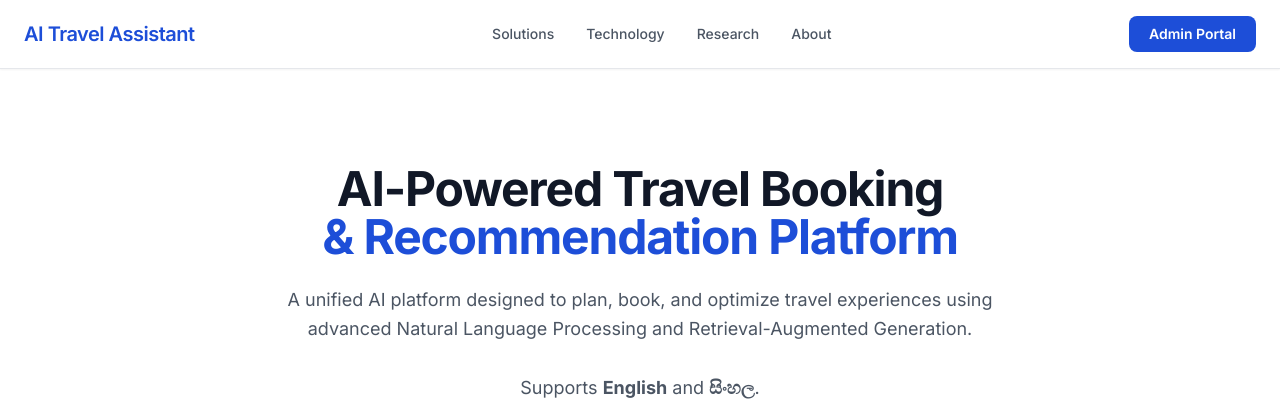
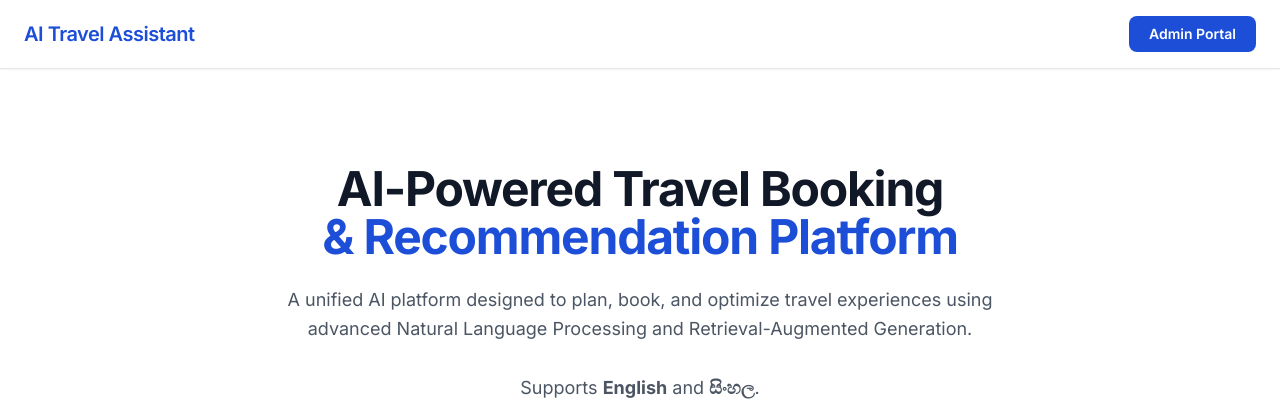
Before and after one commit to Sahasra-Kesara/travel-app-ai, a Flask app: page /user/ in a window 1280 px wide. Shown: the top 420 px of the page. Run offline with Flask 3, Linux system fonts and the light colour scheme; parts of the project's set-up code (start-up, migrations or seed data) failed here and were passed over; some libraries are stand-ins or nearby versions.

Commit message:
removed nav bar

```diff
--- a/app/templates/home.html
+++ b/app/templates/home.html
@@ -21,14 +21,6 @@
         <h1 class="text-xl font-semibold tracking-tight text-blue-700">
             AI Travel Assistant
         </h1>
-
-        <!-- Menu -->
-        <div class="hidden md:flex space-x-8 text-sm font-medium text-gray-600">
-            <a href="#" class="hover:text-blue-700">Solutions</a>
-            <a href="#" class="hover:text-blue-700">Technology</a>
-            <a href="#" class="hover:text-blue-700">Research</a>
-            <a href="#" class="hover:text-blue-700">About</a>
-        </div>
 
         <!-- Admin Button -->
         <a href="/admin"
```
